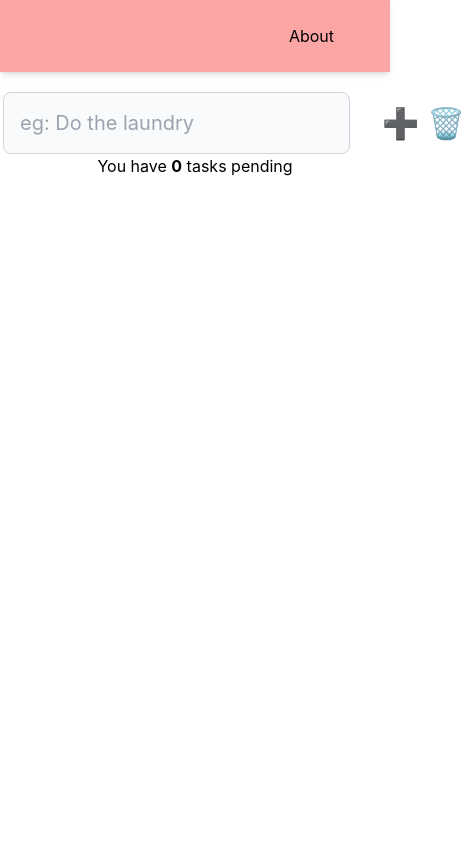
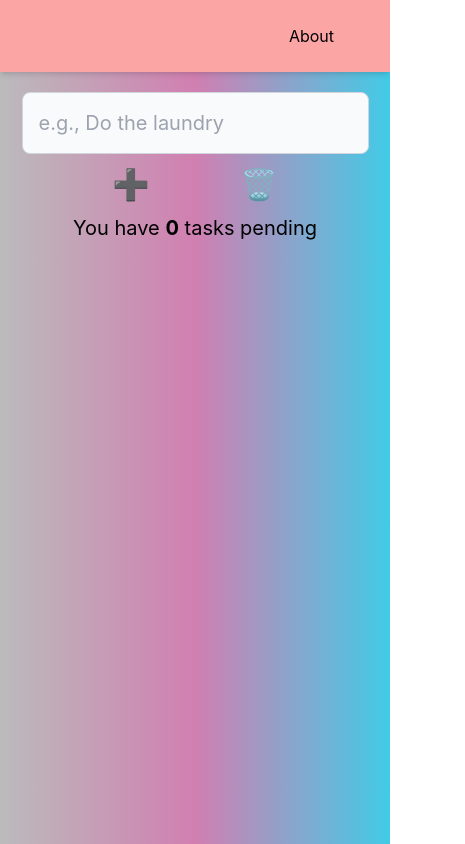
Before and after one commit to fanpug/react-todo-app, a React (Create React App) app: page / in a window 390 px wide. Shown: the whole page, 465 px wide, since content can reach past the window. Built offline with nearby package versions, Linux system fonts and the light colour scheme.

Commit message:
Add responsive design elements

```diff
--- a/src/App.js
+++ b/src/App.js
@@ -63,15 +63,17 @@ function App() {
         <>
             <Navbar />
             <main className='flex flex-col items-center justify-center'>
-                <div className='flex items-center w-96 mt-5 text-xl'>
-                    <input type="text" ref={todoTaskRef} placeholder='eg: Do the laundry' className="p-4 text-gray-900 border border-gray-300 rounded-lg bg-gray-50 focus:ring-blue-500 focus:border-blue-500"></input>
-                    <button className='ml-8 text-3xl motion-safe:hover:scale-125 motion-safe:hover:-translate-y-0.5 motion-safe:transition' onClick={handleTodoAdd}>➕</button>
-                    <button className='ml-2 text-3xl motion-safe:hover:scale-125 motion-safe:hover:-translate-y-0.5 motion-safe:transition' onClick={handleClearCompleted}>🗑️</button>
+                <div className='flex flex-col items-center mt-5 text-xl sm:flex-row '>
+                    <input type="text" ref={todoTaskRef} placeholder='e.g., Do the laundry' className="p-4 text-gray-900 border border-gray-300 rounded-lg bg-gray-50 focus:ring-blue-500 focus:border-blue-500"></input>
+                    <div className='flex w-full justify-evenly my-3'>
+                        <button className='text-3xl sm:ml-5 motion-safe:hover:scale-125 motion-safe:hover:-translate-y-0.5 motion-safe:transition hover:drop-shadow-xl' onClick={handleTodoAdd}>➕</button>
+                        <button className='text-3xl sm:ml-3 motion-safe:hover:scale-125 motion-safe:hover:-translate-y-0.5 motion-safe:transition hover:drop-shadow-xl' onClick={handleClearCompleted}>🗑️</button>
+                    </div>
                 </div>
 
-                <div>You have <b>{todos.filter((todo) => !todo.completed).length}</b> tasks pending</div>
+                <div className='text-xl sm:mt-3'>You have <b>{todos.filter((todo) => !todo.completed).length}</b> tasks pending</div>
 
-                <div className='w-96 mt-5 text-xl break-all'>
+                <div className='max-w-xs mt-5 text-xl sm:max-w-xl lg:w-1/2'>
                     <TodoList todos={todos} toggleTodo={toggleTodo} editTodo={editTodo} deleteTodo={deleteTodo} />
                 </div>
 
--- a/src/components/TodoItem.jsx
+++ b/src/components/TodoItem.jsx
@@ -34,15 +34,15 @@ export default function TodoItem({todo, toggleTodo, editTodo, deleteTodo}) {
       {!editing ?
         <>
           <input type='checkbox' className='w-6 h-6 mr-1 translate-y-0.5' checked={completed} onChange={handleTodoClick} />
-          <span className={completed ? 'line-through' : '' }>{task}</span>
-          <button className={completed ? 'hidden' : 'ml-2 mr-1 motion-safe:hover:scale-125 motion-safe:hover:-translate-y-0.5 motion-safe:transition'} onClick={isEditing}>✏️</button>
-          <button className={completed ? 'hidden' : 'motion-safe:hover:scale-125 motion-safe:hover:-translate-y-0.5 motion-safe:transition'} onClick={handleDelete}>❌</button>
+          <span className={completed ? 'line-through break-normal' : 'break-normal' }>{task}</span>
+          <button className={completed ? 'hidden' : 'ml-2 mr-1 motion-safe:hover:scale-125 motion-safe:hover:-translate-y-0.5 motion-safe:transition hover:drop-shadow-xl'} onClick={isEditing}>✏️</button>
+          <button className={completed ? 'hidden' : 'motion-safe:hover:scale-125 motion-safe:hover:-translate-y-0.5 motion-safe:transition hover:drop-shadow-xl'} onClick={handleDelete}>❌</button>
         </>
       :
         <>
           <input type="text" ref={editTaskRef} className="p-1 text-gray-900 border border-gray-300 rounded-lg bg-gray-50 focus:ring-blue-500 focus:border-blue-500"></input>
-          <button className={completed ? 'hidden' : 'ml-2 mr-1 motion-safe:hover:scale-125 motion-safe:hover:-translate-y-0.5 motion-safe:transition'} onClick={handleEdit}>✔️</button>
-          <button className={completed ? 'hidden' : 'motion-safe:hover:scale-125 motion-safe:hover:-translate-y-0.5 motion-safe:transition'} onClick={isEditing}>✖️</button>
+          <button className={completed ? 'hidden' : 'ml-2 mr-1 motion-safe:hover:scale-125 motion-safe:hover:-translate-y-0.5 motion-safe:transition hover:drop-shadow-xl'} onClick={handleEdit}>✔️</button>
+          <button className={completed ? 'hidden' : 'motion-safe:hover:scale-125 motion-safe:hover:-translate-y-0.5 motion-safe:transition hover:drop-shadow-xl'} onClick={isEditing}>✖️</button>
         </>
       }
 
--- a/src/index.css
+++ b/src/index.css
@@ -9,6 +9,9 @@ body {
     sans-serif;
   -webkit-font-smoothing: antialiased;
   -moz-osx-font-smoothing: grayscale;
+
+  background: rgb(187,187,187);
+  background: linear-gradient(90deg, rgba(187,187,187,1) 0%, rgba(209,127,177,1) 50%, rgba(65,203,231,1) 100%);
 }
 
 code {
```
